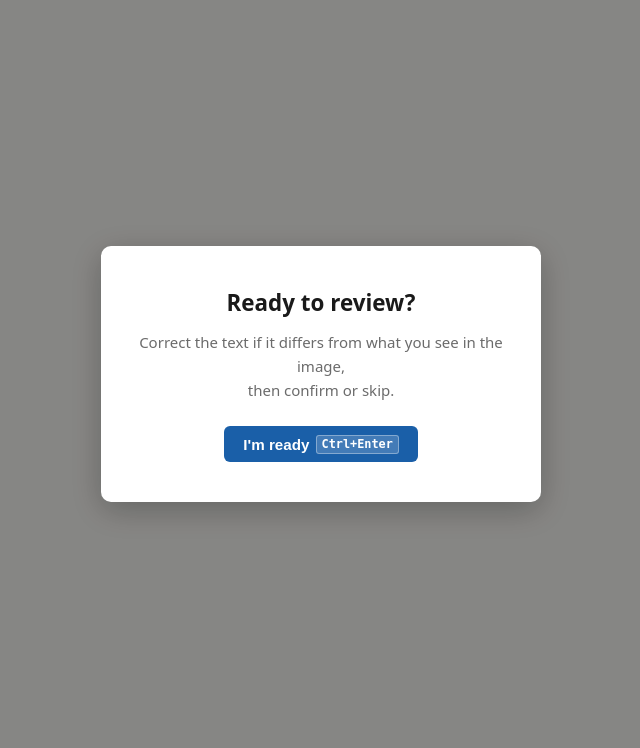
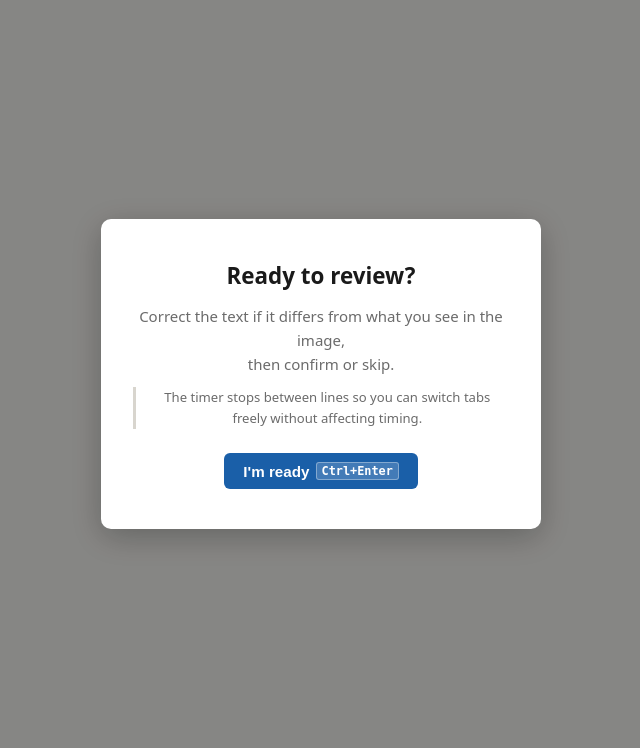
Before and after one commit to cllg-project/acdc-validator, a Flask app: page /review/1 in a window 1280 px wide. Shown: the part 52-800 px from the top of the page, without its empty margins (319-959 px from the left). Run offline with Flask 3, Linux system fonts and the light colour scheme; a user stored in the database is signed in; tables that the repository leaves empty hold one stand-in row (values such as "Sample post").

Commit message:
Modal timing note; return to Step 1 after Step 2 submission

```diff
--- a/app/routes/review.py
+++ b/app/routes/review.py
@@ -120,7 +120,7 @@ def submit(line_id):
     )
     db.session.add(ann)
     db.session.commit()
-    return redirect(url_for("review.index"))
+    return redirect(url_for("validate.index"))
 
 
 def _parse_elapsed(value):
--- a/app/static/style.css
+++ b/app/static/style.css
@@ -349,6 +349,7 @@ main { padding: 2rem 1.5rem; max-width: 860px; margin: 0 auto; }
 
 .modal-box h2 { font-size: 1.4rem; margin-bottom: .7rem; }
 .modal-box p  { color: var(--muted); margin-bottom: 1.5rem; line-height: 1.6; }
+.modal-timing-note { font-size: .82rem; border-left: 3px solid var(--border); padding-left: .6rem; margin-top: -.8rem; }
 
 /* ── Home page ─────────────────────────────────────────────── */
 .home-hero {
--- a/app/templates/review.html
+++ b/app/templates/review.html
@@ -8,6 +8,7 @@
     <h2>Ready to review?</h2>
     <p>Correct the text if it differs from what you see in the image,<br>
        then confirm or skip.</p>
+    <p class="modal-timing-note">The timer stops between lines so you can switch tabs freely without affecting timing.</p>
     <button id="ready-btn" class="btn btn-primary">I'm ready <kbd>Ctrl+Enter</kbd></button>
   </div>
 </div>
--- a/app/templates/validate.html
+++ b/app/templates/validate.html
@@ -8,6 +8,7 @@
     <h2>Ready to annotate?</h2>
     <p>You will see one line of text extracted from a page scan.<br>
        Confirm it is correct, or skip to come back later.</p>
+    <p class="modal-timing-note">The timer stops between lines so you can switch tabs freely without affecting timing.</p>
     <button id="ready-btn" class="btn btn-primary">I'm ready <kbd>Ctrl+Enter</kbd></button>
   </div>
 </div>
```
